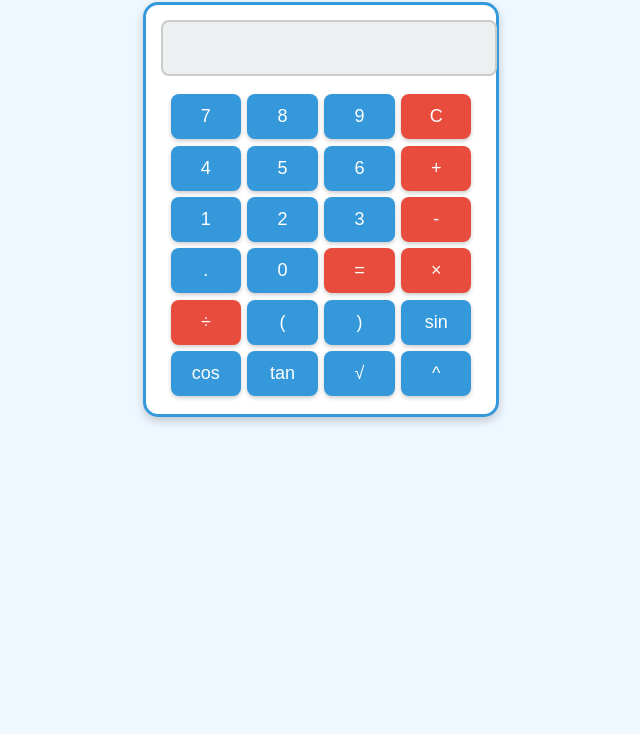
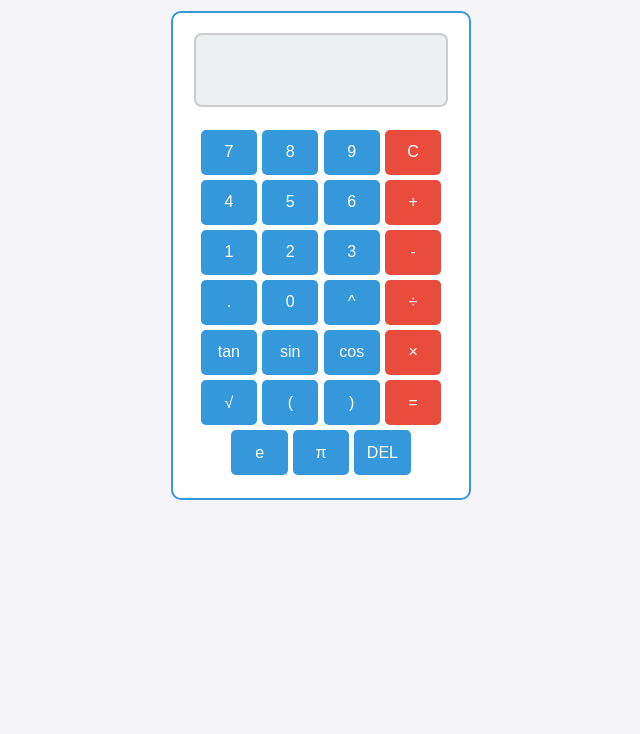
Before and after one commit to narsaishriya/Calculator-1, a plain HTML site: page index.html in a window 1280 px wide. Shown: the part 66-800 px from the top of the page, without its empty margins (319-959 px from the left). Drawn offline with Linux system fonts and the light colour scheme.

Commit message:
Update index.html

```diff
--- a/index.html
+++ b/index.html
@@ -1,40 +1,38 @@
 <!DOCTYPE html>
-<html>
 <head>
   <title>Scientific Calculator</title>
-
+<!-css stuff-->
   <style>
     body {
-        font-family: Arial, sans-serif;
+
+      font-family: Arial;
+      background-color: #f4f4f9;
       text-align: center;
       margin: 0;
       padding: 0;
-        background-color: #f0f8ff;
     }
 
     h1 {
       color: #2c3e50;
-        font-size: 24px;
-        margin-top: 20px;
+      margin: 20px 0;
     }
 
     #calculator {
-        margin: 20px auto;
-        padding: 15px;
-        max-width: 320px;
+      display: inline-block;
+      padding: 20px;
       background-color: #ffffff;
-        border: 3px solid #3498db;
-        border-radius: 15px;
-        box-shadow: 0 4px 10px rgba(0, 0, 0, 0.2);
+      border: 2px solid #3498db;
+      border-radius: 10px;
+
     }
 
     #display {
-        width: 100%;
+      width: 90%;
       height: 50px;
-        margin-bottom: 15px;
+      margin-bottom: 20px;
       font-size: 18px;
       text-align: right;
-        padding-right: 10px;
+      padding: 10px;
       border: 2px solid #ccc;
       border-radius: 8px;
       background-color: #ecf0f1;
@@ -44,75 +42,87 @@
       width: 22%;
       margin: 1%;
       height: 45px;
-        font-size: 18px;
+      font-size: 16px;
       color: white;
       background-color: #3498db;
       border: none;
-        border-radius: 8px;
+      border-radius: 5px;
       cursor: pointer;
-        box-shadow: 0 2px 4px rgba(0, 0, 0, 0.2);
+
     }
 
+    .button:hover {
+      background-color: #2980b9;
+    }
 
+    .button.operator {
+      background-color: #e74c3c;
+    }
+
+    .button.operator:hover {
+      background-color: #c0392b;
+    }
 
     .row {
       display: flex;
       justify-content: center;
     }
 
-      .button.operator {
-        background-color: #e74c3c;
-      }
-
-
   </style>
 </head>
 <body>
   <h1>Scientific Calculator</h1>
 
-    <div id="calculator">
-      <!-- Calculator Display -->
+  <section id="calculator">
     <input type="text" id="display" readonly />
 
-      <!-- butto ns -->
-      <div class="row">
+    <!-- Calculator Buttons -->
+    <section class="row">
       <button class="button" onclick="appendToDisplay('7')">7</button>
       <button class="button" onclick="appendToDisplay('8')">8</button>
       <button class="button" onclick="appendToDisplay('9')">9</button>
       <button class="button operator" onclick="clearDisplay()">C</button>
-      </div>
-      <div class="row">
+      </section>
+    <section class="row">
       <button class="button" onclick="appendToDisplay('4')">4</button>
       <button class="button" onclick="appendToDisplay('5')">5</button>
       <button class="button" onclick="appendToDisplay('6')">6</button>
       <button class="button operator" onclick="appendToDisplay('+')">+</button>
-      </div>
-      <div class="row">
+    </section>
+    <section class="row">
       <button class="button" onclick="appendToDisplay('1')">1</button>
       <button class="button" onclick="appendToDisplay('2')">2</button>
       <button class="button" onclick="appendToDisplay('3')">3</button>
       <button class="button operator" onclick="appendToDisplay('-')">-</button>
-      </div>
-      <div class="row">
+    </section>
+    <section class="row">
       <button class="button" onclick="appendToDisplay('.')">.</button>
       <button class="button" onclick="appendToDisplay('0')">0</button>
-        <button class="button operator" onclick="calculate()">=</button>
+      <button class="button" onclick="appendToDisplay('^')">^</button>
+ 	<button class="button operator"onclick="appendToDisplay('/')">÷</button>
+
+    </section>
+    <section class="row">
+      <button class="button" onclick="appendToDisplay('Math.tan(')">tan</button>
+      <button class="button" onclick="appendToDisplay('Math.sin(')">sin</button>
+      <button class="button" onclick="appendToDisplay('Math.cos(')">cos</button>
       <button class="button operator" onclick="appendToDisplay('*')">×</button>
-      </div>
-      <div class="row">
-        <button class="button operator" onclick="appendToDisplay('/')">÷</button>
+
+    </section>
+    <section class="row">
+      <button class="button" onclick="appendToDisplay('Math.sqrt(')">√</button>
       <button class="button" onclick="appendToDisplay('(')">(</button>
       <button class="button" onclick="appendToDisplay(')')">)</button>
-        <button class="button" onclick="appendToDisplay('sin(')">sin</button>
-      </div>
-      <div class="row">
-        <button class="button" onclick="appendToDisplay('cos(')">cos</button>
-        <button class="button" onclick="appendToDisplay('tan(')">tan</button>
-        <button class="button" onclick="appendToDisplay('sqrt(')">√</button>
-        <button class="button" onclick="appendToDisplay('**')">^</button>
-      </div>
-    </div>
+      <button class="button operator" onclick="calculate()">=</button>
+    </section>
+    <section class="row">
+      <button class="button" onclick="appendToDisplay('Math.E')">e</button>
+      <button class="button" onclick="appendToDisplay('Math.PI')">π</button>
+      <button class="button" onclick="deleteLast()">DEL</button>
 
+    </section>
+  </section>
+<!--javascript stuff-->
   <script>
 
     function appendToDisplay(value) {
@@ -120,22 +130,34 @@
       display.value += value;
     }
 
+
     function clearDisplay() {
       document.getElementById("display").value = "";
     }
 
+	function deleteLast() {
+  	const display = document.getElementById("display");
+  	display.value = display.value.slice(0, -1);
+	}
 
+    <!--calculate the expression-->
     function calculate() {
       const display = document.getElementById("display");
       try {
+        let expression = display.value;
 
-          const expression = display.value
-            .replace(/sin\(/g, "Math.sin(")
-            .replace(/cos\(/g, "Math.cos(")
-            .replace(/tan\(/g, "Math.tan(")
-            .replace(/sqrt\(/g, "Math.sqrt(");
+        <!-- times with no times sign, only bracket-->
+        expression = expression.replace(/(\d)\(/g, "$1*(");
+
+
+        expression = expression.replace(/\^/g, "**");
+
+
+        <!-- evaluate-->
         const result = new Function("return " + expression)();
         display.value = result;
+
+
       } catch (error) {
         display.value = "Error";
       }
```
Lines whose indentation alone changed are shown as unchanged.
